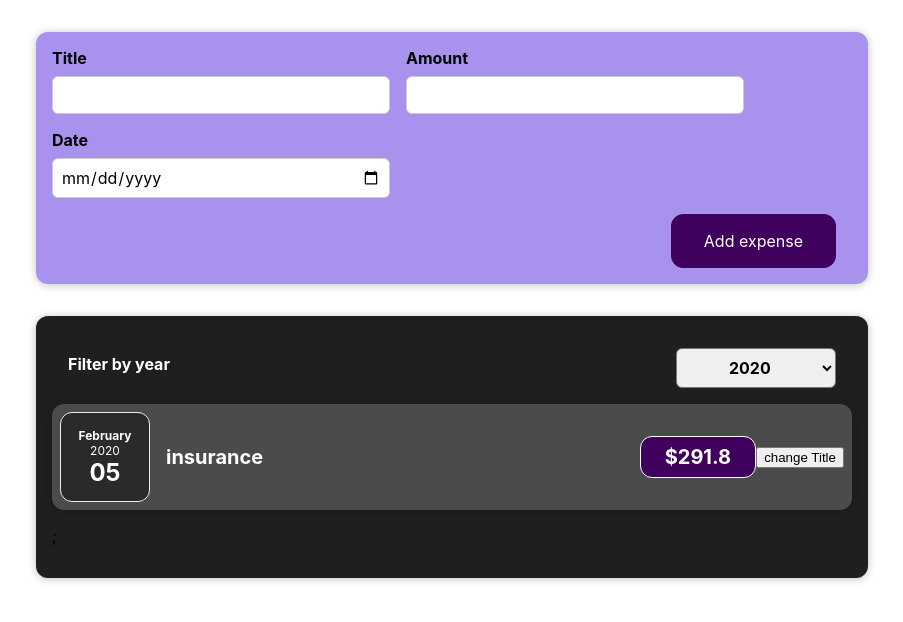
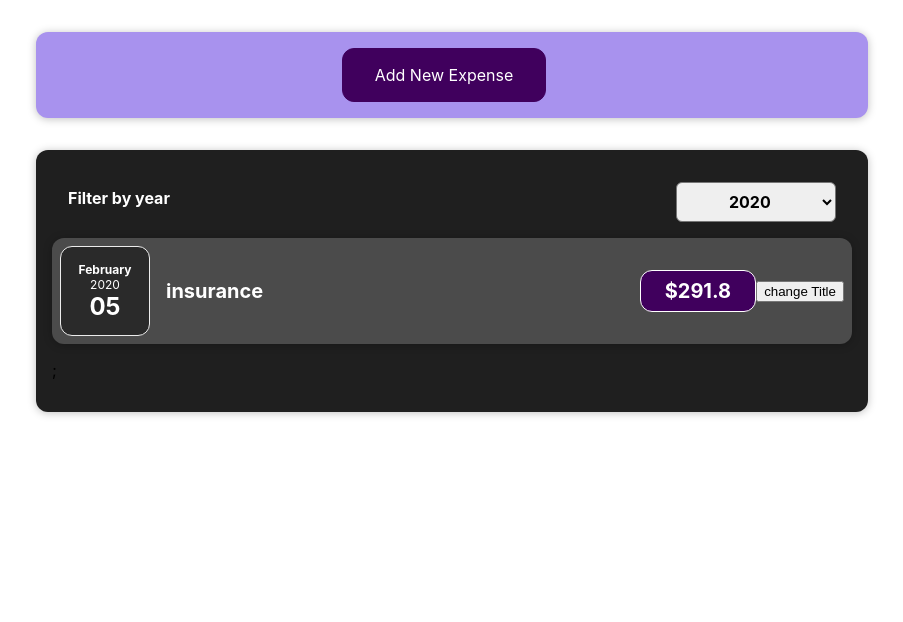
Before and after one commit to shuramishfuh/expense_tracker_BB, a React (Create React App) app: page / in a window 1280 px wide. Shown: the top 622 px of the page, without its empty margins (188-1091 px from the left). Built offline with nearby package versions, Linux system fonts and the light colour scheme.

Commit message:
implemented add new expense and cancel

```diff
--- a/src/components/Expenses/ExpenseItem.js
+++ b/src/components/Expenses/ExpenseItem.js
@@ -12,6 +12,7 @@ const ExpenseItem = (props) => {
     };
 
     return (
+        <li>
         <Card className="expense-item">
             <ExpenseDate date={props.date}/>
             <div className="expense-item__description">
@@ -20,6 +21,7 @@ const ExpenseItem = (props) => {
             </div>
             <button onClick={clickHandler}> change Title</button>
         </Card>
+        </li>
     );
 
 };
--- a/src/components/NewExpense/ExpenseForm.js
+++ b/src/components/NewExpense/ExpenseForm.js
@@ -30,6 +30,7 @@ const ExpenseForm = (props) => {
         setEnteredDate('');
     };
 
+
     return (
         <form onSubmit={submitHandler}>
             <div className="new-expense__controls">
@@ -48,6 +49,7 @@ const ExpenseForm = (props) => {
                 </div>
             </div>
             <div className="new-expense__actions">
+                <button type="button" onClick={props.stopEditing} >Cancel</button>
                 <button type="submit">Add expense</button>
             </div>
         </form>
--- a/src/components/NewExpense/NewExpense.js
+++ b/src/components/NewExpense/NewExpense.js
@@ -1,5 +1,6 @@
 import './NewExpense.css'
 import ExpenseForm from "./ExpenseForm";
+import {useState} from "react";
 
 const NewExpense = (props) => {
     const onSaveExpenseData = (enteredExpenseData) => {
@@ -8,11 +9,23 @@ const NewExpense = (props) => {
             id: Math.random().toString()
         };
         props.onAddExpense(expenseData);
+        setIsEditing(false);
     };
+
+    const [isEditing, setIsEditing] = useState(false);
+
+    const startEditingHandler = () => {
+        setIsEditing(true)
+    };
+    const stopEditingHandler = () => {
+        setIsEditing(false);
+    }
+
     return (
         <div className="new-expense">
-            <ExpenseForm onSaveExpenseData={onSaveExpenseData}/>
+            {!isEditing && <button onClick={startEditingHandler}>Add New Expense </button>}
+            {isEditing && <ExpenseForm stopEditing={stopEditingHandler} onSaveExpenseData={onSaveExpenseData}/>}
         </div>
     );
-};
+}
 export default NewExpense;
```
